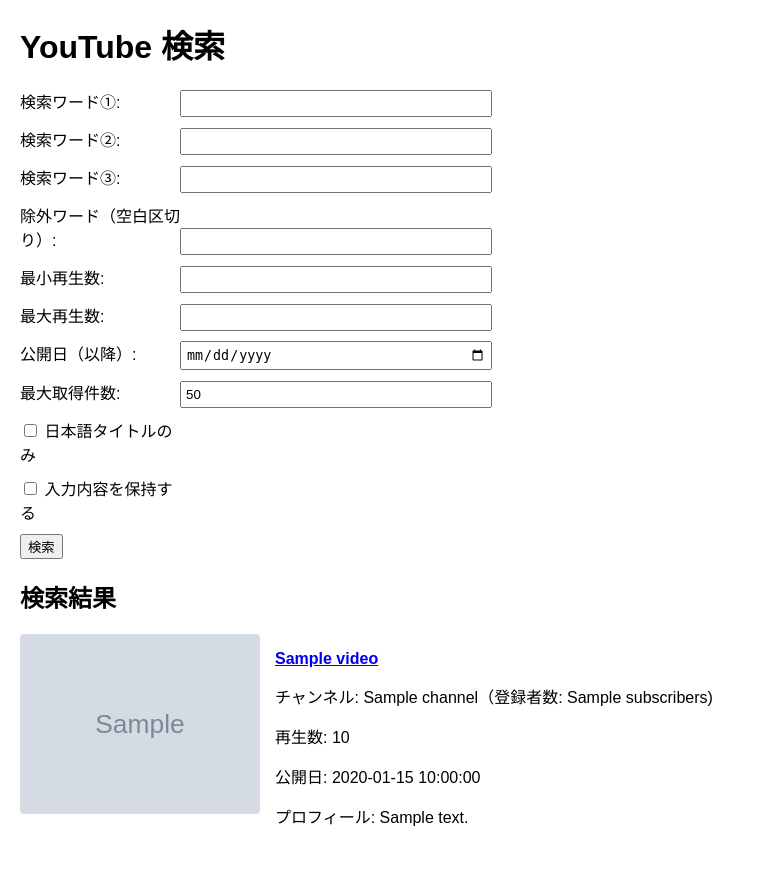
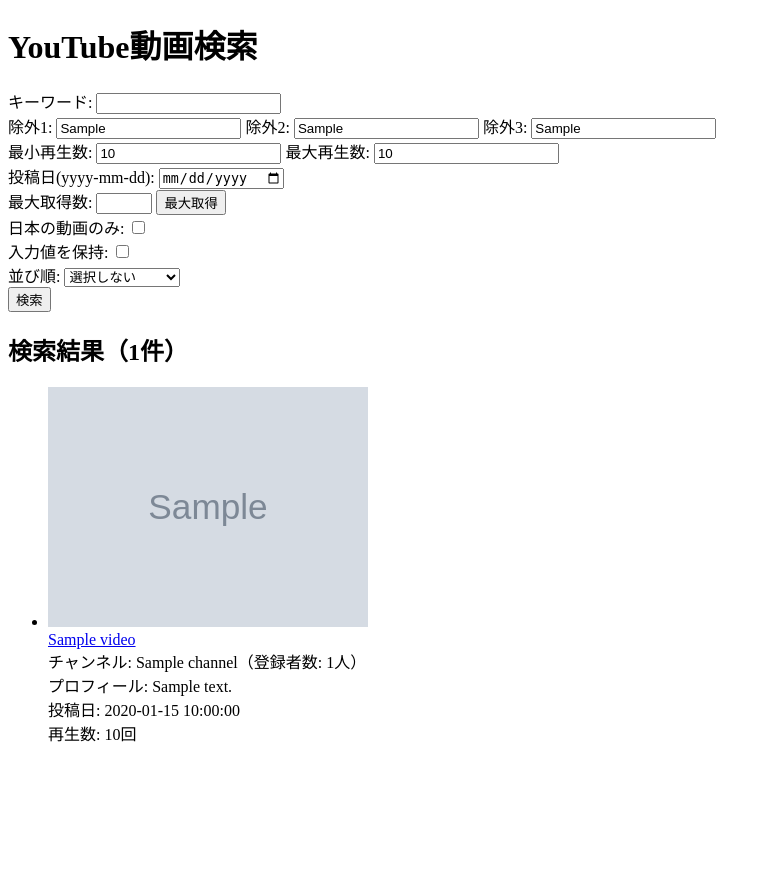
Before and after one commit to livehouseapps/youtube-test, a Flask app: template templates/index.html in a window 1280 px wide. Shown: the whole page, without its empty margins (0-771 px from the left). After the commit the page ends 742 px from the top, so only its background shows below. Run offline with Flask 3, Linux system fonts and the light colour scheme; the template is opened without the code that fills it: most values are stand-ins (such as "Sample title", 1, 10 or a date in 2020); grey boxes marked "Sample" are stand-in pictures; form fields are guessed from the names that the template uses.

Commit message:
Update index.html

```diff
--- a/templates/index.html
+++ b/templates/index.html
@@ -1,50 +1,46 @@
 <!DOCTYPE html>
 <html>
 <head>
-    <title>YouTube Search App</title>
-    <style>
-        body { font-family: Arial, sans-serif; margin: 20px; }
-        form div { margin-bottom: 10px; }
-        .video { margin-bottom: 30px; display: flex; align-items: flex-start; }
-        .thumb { margin-right: 15px; }
-        .thumb img { width: 240px; height: auto; border-radius: 4px; }
-        .meta { max-width: 700px; }
-        label { display: inline-block; width: 160px; }
-        input[type="text"], input[type="number"], input[type="date"] { width: 300px; padding: 4px; }
-    </style>
+    <title>YouTube検索</title>
 </head>
 <body>
-    <h1>YouTube 検索</h1>
-    <form method="POST">
-        <div><label>検索ワード①:</label><input type="text" name="query1" value="{{ form.get('query1', '') if keep_input else '' }}"></div>
-        <div><label>検索ワード②:</label><input type="text" name="query2" value="{{ form.get('query2', '') if keep_input else '' }}"></div>
-        <div><label>検索ワード③:</label><input type="text" name="query3" value="{{ form.get('query3', '') if keep_input else '' }}"></div>
-        <div><label>除外ワード（空白区切り）:</label><input type="text" name="exclude" value="{{ form.get('exclude', '') if keep_input else '' }}"></div>
-        <div><label>最小再生数:</label><input type="number" name="min_views" value="{{ form.get('min_views', '') if keep_input else '' }}"></div>
-        <div><label>最大再生数:</label><input type="number" name="max_views" value="{{ form.get('max_views', '') if keep_input else '' }}"></div>
-        <div><label>公開日（以降）:</label><input type="date" name="published_after" value="{{ form.get('published_after', '') if keep_input else '' }}"></div>
-        <div><label>最大取得件数:</label><input type="number" name="max_results" value="{{ form.get('max_results', '50') if keep_input else '50' }}"></div>
-        <div>
-            <label><input type="checkbox" name="only_japanese" {% if form.get('only_japanese') == 'on' %}checked{% endif %}> 日本語タイトルのみ</label>
-        </div>
-        <div>
-            <label><input type="checkbox" name="keep_input" {% if keep_input %}checked{% endif %}> 入力内容を保持する</label>
-        </div>
-        <button type="submit">検索</button>
+    <h1>YouTube動画検索</h1>
+    <form method="post">
+        キーワード: <input type="text" name="query" value="{{ query }}"><br>
+        除外1: <input type="text" name="exclude1" value="{{ exclude_words[0] }}">
+        除外2: <input type="text" name="exclude2" value="{{ exclude_words[1] }}">
+        除外3: <input type="text" name="exclude3" value="{{ exclude_words[2] }}"><br>
+        最小再生数: <input type="number" name="min_views" value="{{ min_views }}">
+        最大再生数: <input type="number" name="max_views" value="{{ max_views }}"><br>
+        投稿日(yyyy-mm-dd): <input type="date" name="published_after" value="{{ published_after }}"><br>
+        最大取得数: <input type="number" name="max_results" value="{{ max_results }}" min="1" max="50">
+        <button type="submit" name="max_results" value="50">最大取得</button><br>
+        日本の動画のみ: <input type="checkbox" name="lang_filter" {% if lang_filter %}checked{% endif %}><br>
+        入力値を保持: <input type="checkbox" name="keep_inputs" {% if keep_inputs %}checked{% endif %}><br>
+        並び順:
+        <select name="sort_method">
+            <option value="">選択しない</option>
+            <option value="views_desc" {% if sort_method == "views_desc" %}selected{% endif %}>再生数多い順</option>
+            <option value="views_asc" {% if sort_method == "views_asc" %}selected{% endif %}>再生数少ない順</option>
+            <option value="date" {% if sort_method == "date" %}selected{% endif %}>新しい順</option>
+        </select><br>
+        <input type="submit" value="検索">
     </form>
 
-    <h2>検索結果</h2>
-    {% for v in videos %}
-    <div class="video">
-        <div class="thumb"><a href="{{ v.url }}" target="_blank"><img src="{{ v.thumbnail }}" alt="Thumbnail"></a></div>
-        <div class="meta">
-            <p><strong><a href="{{ v.url }}" target="_blank">{{ v.title }}</a></strong></p>
-            <p>チャンネル: {{ v.channel }}（登録者数: {{ v.subscribers | default(0) }})</p>
-            <p>再生数: {{ v.views }}</p>
-            <p>公開日: {{ v.published }}</p>
-            <p>プロフィール: {{ v.channel_description }}</p>
-        </div>
-    </div>
-    {% endfor %}
+    {% if videos %}
+        <h2>検索結果（{{ videos|length }}件）</h2>
+        <ul>
+        {% for video in videos %}
+            <li style="margin-bottom:20px;">
+                <img src="{{ video.thumbnail }}" alt="サムネイル" width="320"><br>
+                <a href="{{ video.url }}" target="_blank">{{ video.title }}</a><br>
+                チャンネル: {{ video.channel }}（登録者数: {{ video.subscriber_count }}人）<br>
+                プロフィール: {{ video.channel_description|truncate(100) }}<br>
+                投稿日: {{ video.published }}<br>
+                再生数: {{ video.views }}回
+            </li>
+        {% endfor %}
+        </ul>
+    {% endif %}
 </body>
 </html>
```
